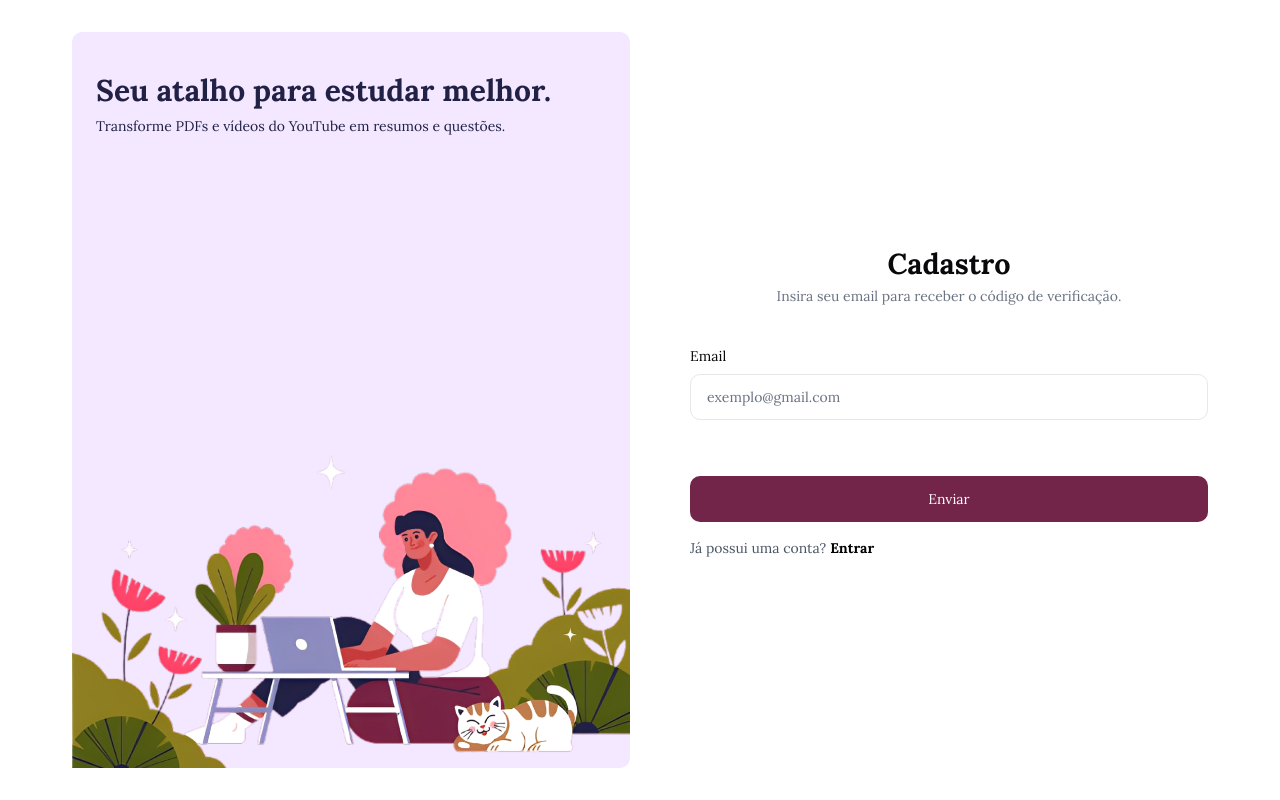
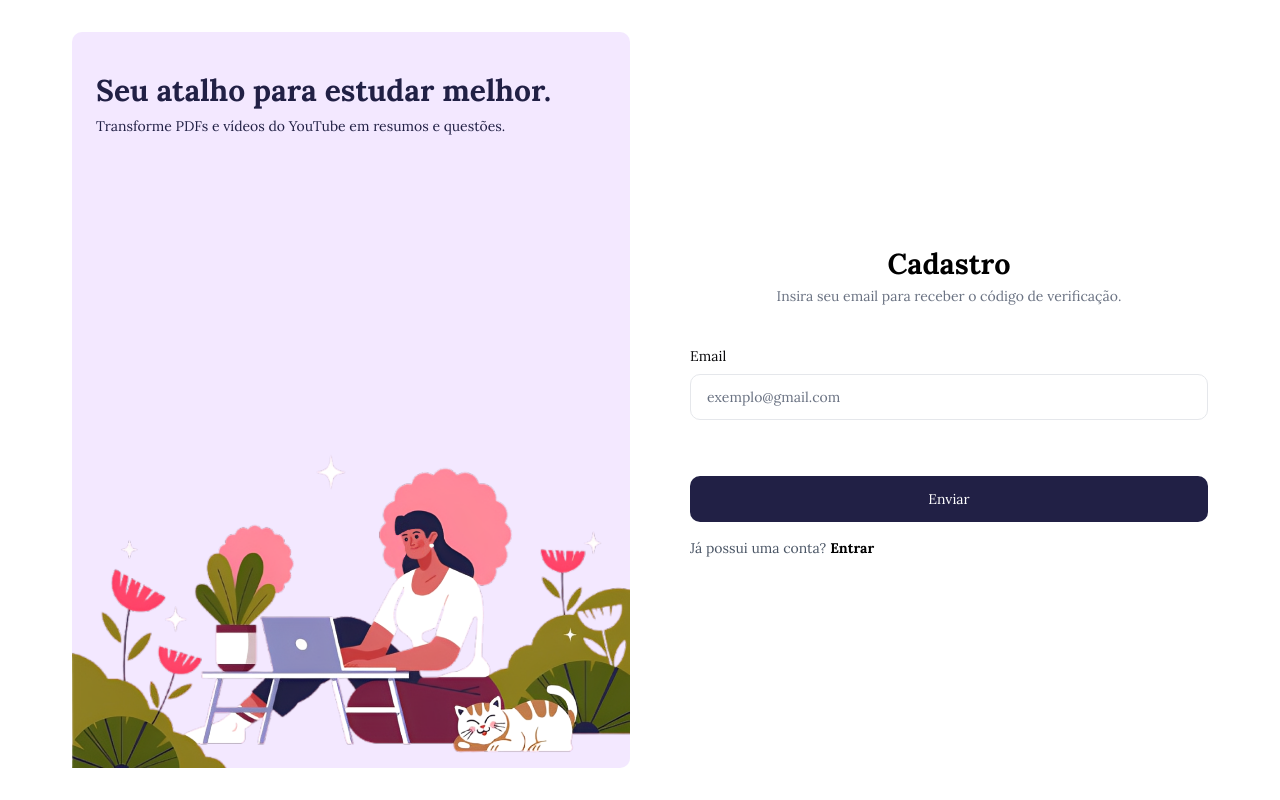
Before and after one commit to Francine02/Lectify, a Next.js app: page /cadastro in a window 1280 px wide. Built offline with nearby package versions, Linux system fonts and the light colour scheme; no server answers.

Commit message:
style: changed the color of the button, hover and focus of the inputs and the color of the page title

```diff
--- a/src/app/(public)/cadastro/layout.tsx
+++ b/src/app/(public)/cadastro/layout.tsx
@@ -3,7 +3,7 @@ import Link from 'next/link';
 export default function Layout({ children }: { children: React.ReactNode }) {
   return (
     <>
-      <h1 className="text-title font-black text-center text-vine-600">Cadastro</h1>
+      <h1 className="text-title font-black text-center text-black">Cadastro</h1>
       {children}
 
       <p className="text-gray-600 text-sm">
--- a/src/components/button/index.tsx
+++ b/src/components/button/index.tsx
@@ -8,10 +8,10 @@ export function Button({ children, isLoading, className, ...props }: ButtonProps
       aria-busy={isLoading}
       disabled={isLoading || props.disabled}
       className={cn(
-        'w-full py-3 px-4 inline-flex justify-center items-center gap-x-2 text-sm font-medium rounded-lg border border-transparent text-white transition',
+        'w-full py-3 px-4 inline-flex justify-center items-center gap-x-2 text-sm font-medium rounded-lg border border-transparent transition text-white',
         isLoading || props.disabled
           ? 'bg-gray-400 focus:bg-gray-400 cursor-not-allowed opacity-70'
-          : 'bg-rose-700 hover:brightness-95 focus:brightness-110 cursor-pointer focus:outline-hidden',
+          : 'bg-blue-700 hover:opacity-90 focus:brightness-110 cursor-pointer focus:outline-hidden',
         className
       )}
       {...props}
--- a/src/constants/form/form-colors.ts
+++ b/src/constants/form/form-colors.ts
@@ -1,3 +1,4 @@
 export const errorColor = 'border-red-500 focus:border-red-500 focus:ring-red-500';
 
-export const normalColor = 'focus:border-rose-500 focus:ring-rose-500 border-gray-200';
+export const normalColor =
+  'focus:border-rose-600 focus:ring-rose-500 border-gray-200 hover:border-rose-200';
```
